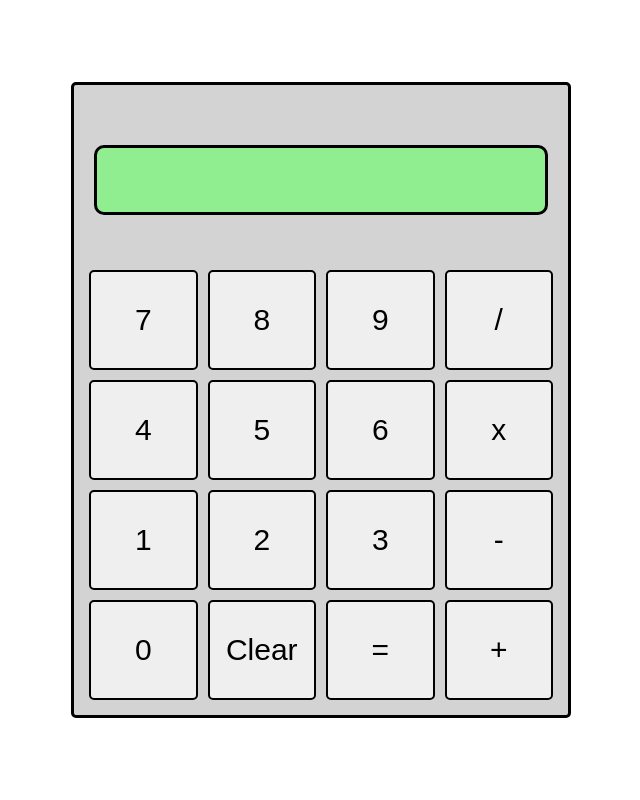
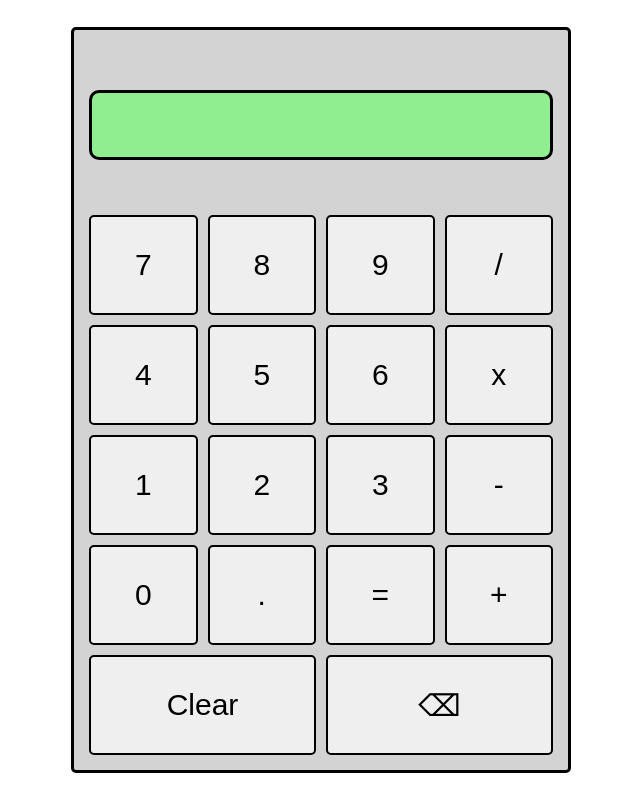
Before and after one commit to 01devacc/calculator, a plain HTML site: page index.html in a window 1280 px wide. Shown: the whole page, without its empty margins (319-959 px from the left). Drawn offline with Linux system fonts and the light colour scheme.

Commit message:
Add new buttons

```diff
--- a/index.html
+++ b/index.html
@@ -32,9 +32,14 @@
 
             <div class="row">
                 <button class="digit">0</button>
-                <button class="clear">Clear</button>
+                <button class="period">.</button>
                 <button class="equals">=</button>
                 <button class="operator">+</button>
+            </div>
+
+            <div class="row">
+                <button class="clear">Clear</button>
+                <button class="backspace">⌫</button>
             </div>
 
         </div>
--- a/javascript.js
+++ b/javascript.js
@@ -13,7 +13,8 @@ let digits = document.querySelectorAll('.digit')
 let operators = document.querySelectorAll('.operator')
 let equal = document.querySelector('.equals')
 let clear = document.querySelector('.clear')
-
+let period = document.querySelector('.period')
+let backspace = document.querySelector('.backspace')
 
 function add(num1, num2) {
     return num1 + num2
--- a/styles.css
+++ b/styles.css
@@ -39,11 +39,12 @@ button {
 
 
 .display {
-    margin: 50px 10px;
-    padding: 15px 20px;
+    margin: 50px 5px;
+    padding: 15px 10px;
     background-color: lightgreen;
     border-radius: 10px;
     border: 3px solid black;
     text-align: right;
     height: 70px;
+    font-family: monospace;
 }
```
